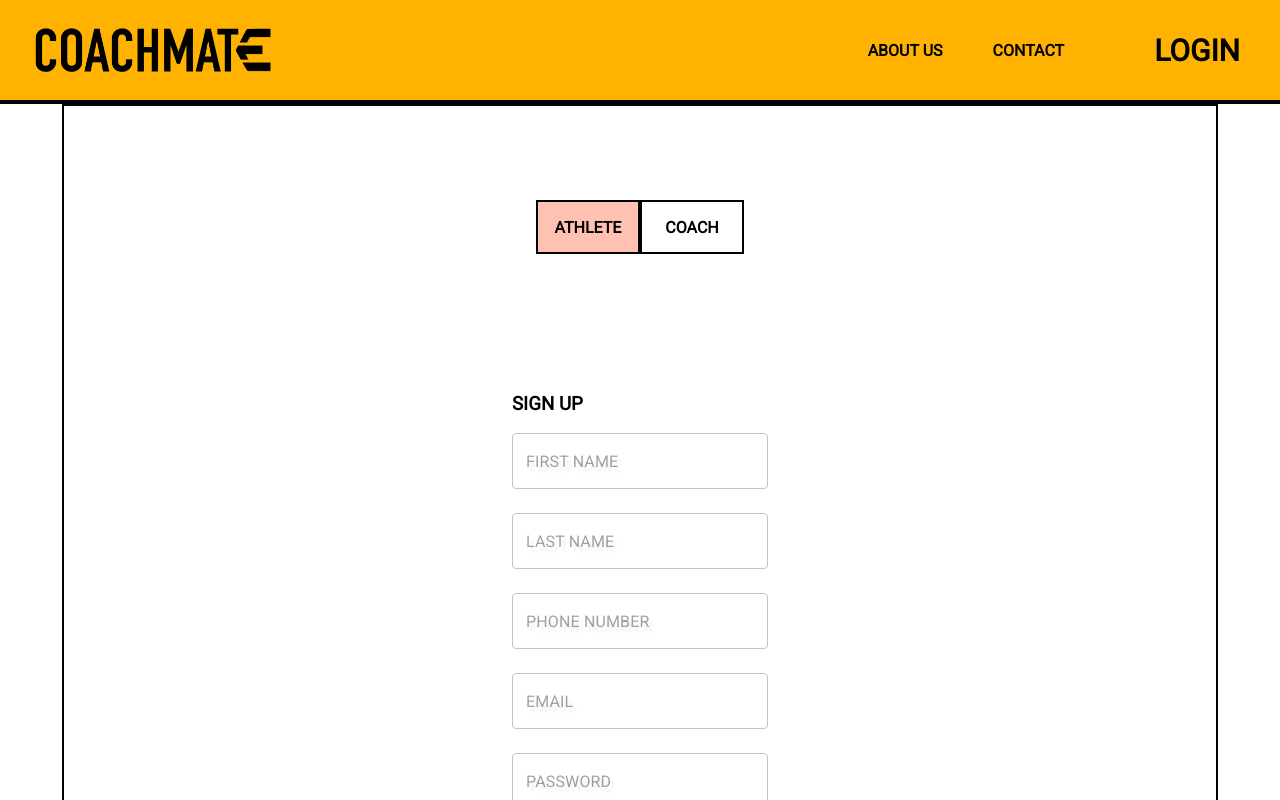
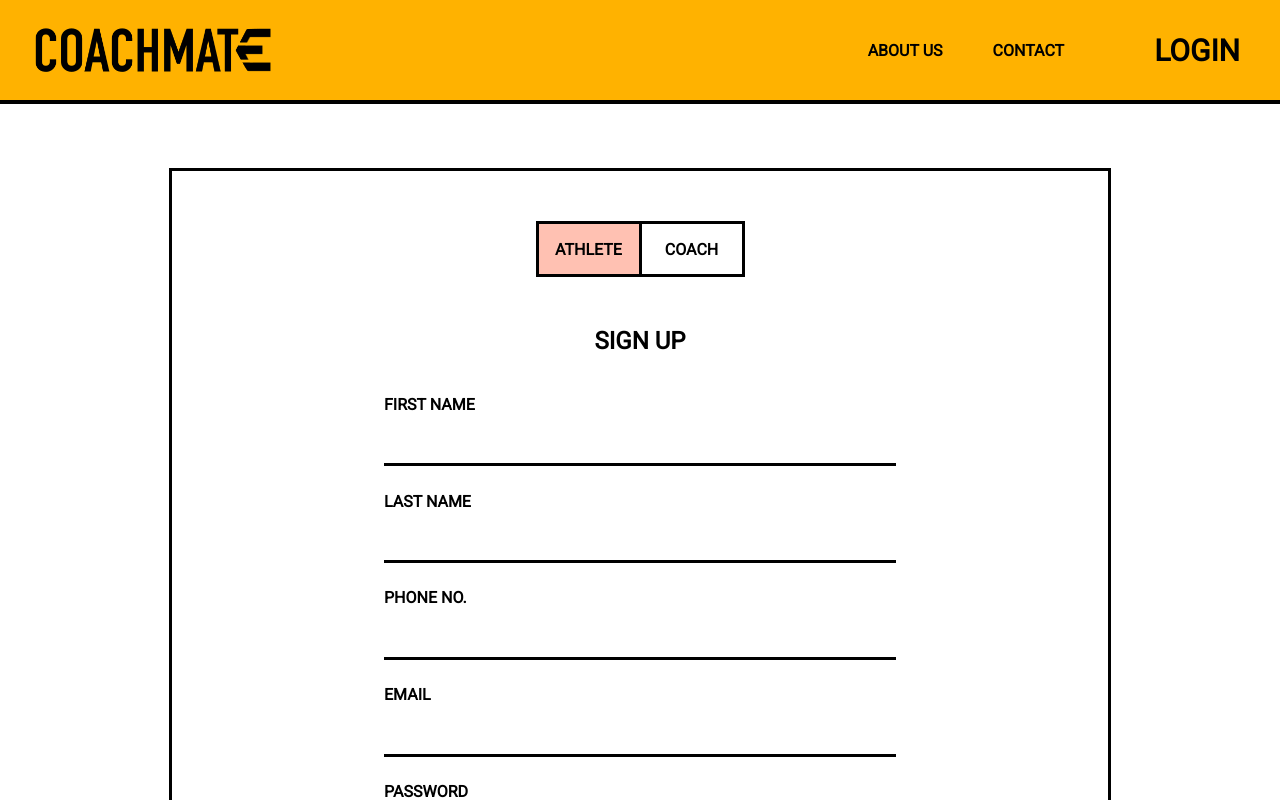
Before and after one commit to The-Collective-unimelb/CoachMate-Frontend, a React (Create React App) app: page /signup in a window 1280 px wide. Shown: the top 800 px of the page. Built offline with nearby package versions, Linux system fonts and the light colour scheme.

Commit message:
Polished login and signup pages

```diff
--- a/src/components/pages/Login.js
+++ b/src/components/pages/Login.js
@@ -67,6 +67,7 @@ function LoginForm(props) {
           </label>
         </div>
         <h2>LOGIN</h2>
+
         <div className={classes.loginDetails}>
           <label>EMAIL</label>
           <input
--- a/src/components/pages/Login.module.css
+++ b/src/components/pages/Login.module.css
@@ -59,7 +59,7 @@
   border-right: 0;
   border-bottom: 3px solid black;
   filter: none;
-  max-width: 600px;
+  width: 30vw;
 }
 
 .form {
@@ -84,6 +84,8 @@
 }
 
 .loginDetails {
+  display: flex;
+  flex-direction: column;
   padding-left: 10%;
   padding-right: 10%;
   padding-top: 20px;
--- a/src/components/pages/SignUp.js
+++ b/src/components/pages/SignUp.js
@@ -1,122 +1,124 @@
 import React from "react";
 import { useState } from "react";
+import { Link } from "react-router-dom";
 import classes from "./Signup.module.css";
+import Button from "../UI/Button";
 
-import { TextField} from "@mui/material";
-
-function SignUpForm(props){
+function SignUpForm(props) {
   const [state, setState] = useState({
-
-        role : 'Athlete',
-        firstName : '',
-        lastName : '',
-        phone : '',
-        email : '',
-        password : '',
-        confirmPassword : ''
-    })
-
+    role: "Athlete",
+    firstName: "",
+    lastName: "",
+    phone: "",
+    email: "",
+    password: "",
+    confirmPassword: "",
+  });
 
   const handleChange = (e) => {
-        const {name, value} = e.target;
-        setState(prevState => ({
+    const { name, value } = e.target;
+    setState((prevState) => ({
       ...prevState,
-            [name] : value
+      [name]: value,
     }));
-    }
-
-
+  };
 
   return (
     <div className={classes.loginForm}>
       <div className={classes.form}>
         <div className={classes.radioDiv}>
-                    <p>blahblha
-
-                    </p>
-                    <br/>
-                    </div>
           <input
             name="role"
             id={classes["athlete"]}
             className={classes.athleteRadio}
-                        type ="radio"
-                        value ="Athlete"
-                        onChange = {handleChange}
-                        defaultChecked/>
-                    <label for={classes["athlete"]} id={classes["athlete"]} className={classes.athleteLabel}>
-
-                        Athlete
+            type="radio"
+            value="Athlete"
+            onChange={handleChange}
+            defaultChecked
+          />
+          <label
+            for={classes["athlete"]}
+            id={classes["athlete"]}
+            className={classes.athleteLabel}
+          >
+            ATHLETE
           </label>
           <input
             name="role"
             id={classes["coach"]}
             className={classes.coachRadio}
-                        type ="radio"
-                        value ="Coach"
-                        onChange = {handleChange} />
-                    <label for={classes["coach"]} id={classes["coach"]} className={classes.coachLabel}>
-
-                        Coach
+            type="radio"
+            value="Coach"
+            onChange={handleChange}
+          />
+          <label
+            for={classes["coach"]}
+            id={classes["coach"]}
+            className={classes.coachLabel}
+          >
+            COACH
           </label>
+        </div>
+        <h2>SIGN UP</h2>
 
         <div className={classes.loginDetails}>
-                <h3>SIGN UP</h3>
-                    <TextField
+          <label>FIRST NAME</label>
+          <input
             className={classes.entries}
-                        placeholder="FIRST NAME"
             name="firstName"
             type="text"
-                        value = {state.firstName}
-                        onChange = {handleChange} />
-                    <br/>
-                    <TextField
+            value={state.firstName}
+            onChange={handleChange}
+          />
+          <label>LAST NAME</label>
+          <input
             className={classes.entries}
-                        placeholder="LAST NAME"
             name="lastNAME"
             type="text"
-                        value = {state.lastName}
-                        onChange = {handleChange} />
-                    <br/>
-                    <TextField
+            value={state.lastName}
+            onChange={handleChange}
+          />
+          <label>PHONE NO.</label>
+          <input
             className={classes.entries}
-                        placeholder="PHONE NUMBER"
             name="phone"
             type="tel"
-                        value = {state.phone}
-                        onChange = {handleChange}/>
-                    <br/>
-                    <TextField
+            value={state.phone}
+            onChange={handleChange}
+          />
+          <label>EMAIL</label>
+          <input
             className={classes.entries}
-                        placeholder="EMAIL"
             name="email"
             type="email"
-                        value = {state.email}
-                        onChange = {handleChange} />
-                    <br/>
-                    <TextField
+            value={state.email}
+            onChange={handleChange}
+          />
+          <label>PASSWORD</label>
+          <input
             className={classes.entries}
-                        placeholder="PASSWORD"
             name="password"
             type="password"
             value={state.password}
-                        onChange = {handleChange} />
-                    <br/>
-                    <TextField
+            onChange={handleChange}
+          />
+          <label>CONFIRM PASSWORD</label>
+          <input
             className={classes.entries}
-                        placeholder="CONFIRM PASSWORD"
             name="confirmPassword"
             type="password"
             value={state.confirmPassword}
-                        onChange = {handleChange} />
-                    <br/>
+            onChange={handleChange}
+          />
         </div>
         <br/>
-                <input type="submit" value="SIGN UP" className={classes.submitBtn}/>
-
+        {/*<input type="submit" value="SIGN UP" className={classes.submitBtn} />*/}
+        <Link to="/login" className={classes.login}>
+          <Button>SIGN UP</Button>
+        </Link>
       </div>
     </div>
-        )
+  );
 }
 
 export default SignUpForm;
--- a/src/components/pages/Signup.module.css
+++ b/src/components/pages/Signup.module.css
@@ -1,13 +1,16 @@
-.loginForm{
+.loginForm {
   display: flex;
   flex-direction: column;
-    height: 135vh;
+  padding-top: 5%;
+  padding-bottom: 5%;
   align-items: center;
 }
 
-.radioDiv{
-    height: 50vh;
-    visibility: hidden;
+.radioDiv {
+  display: flex;
+  align-items: center;
+  justify-content: center;
+  margin: 30px;
 }
 
 #athlete,
@@ -15,20 +18,25 @@
   text-align: center;
   align-items: center;
   justify-content: center;
-    position: absolute;
   display: flex;
   width: 100px;
   height: 50px;
-    border: 2px solid black;
+  border: 3px solid black;
   padding: 0;
   cursor: pointer;
 }
 
+#coach {
+  border-left: 0;
+}
+
 .athleteRadio {
   visibility: hidden;
+  position: absolute;
 }
 
 .coachRadio {
+  position: absolute;
   visibility: hidden;
 }
 
@@ -45,37 +53,40 @@
   background: #ffc1b2;
 }
 
-  #athlete{
-    top:25vh;
+#athlete {
+  top: 25vh;
   right: 50vw;
   padding-right: 0px;
   margin-right: 0%;
 }
 
-  #coach{
+#coach {
   top: 25vh;
   left: 50vw;
   padding-left: 0px;
   margin-left: 0%;
 }
 
-  .entries{
-    border-width: 0px;
-    border-bottom-width:1px ;
-    height: 10vh;
-    width: 20vw;
+.entries {
+  border-top: 0;
+  border-left: 0;
+  border-right: 0;
+  border-bottom: 3px solid black;
+  filter: none;
+  width: 40vw;
 }
 
-  .form{
-    border: 2px solid black;
-    height: 120vh;
-    width: 90vw;
+.form {
+  border: 3px solid black;
+  width: 70vw;
   display: flex;
   flex-direction: column;
   align-items: center;
+  padding: 20px;
+  padding-bottom: 60px;
 }
 
-  .submitBtn{
+.submitBtn {
   border: solid 3px black;
   border-radius: 0px;
   background: #ffb200;
@@ -84,6 +95,10 @@
   width: 10vw;
 }
 
-  .loginDetails{
-    top: 40vh;
+.loginDetails {
+  display: flex;
+  flex-direction: column;
+  padding-left: 10%;
+  padding-right: 10%;
+  padding-top: 20px;
 }
```
Lines whose indentation alone changed are shown as unchanged.
